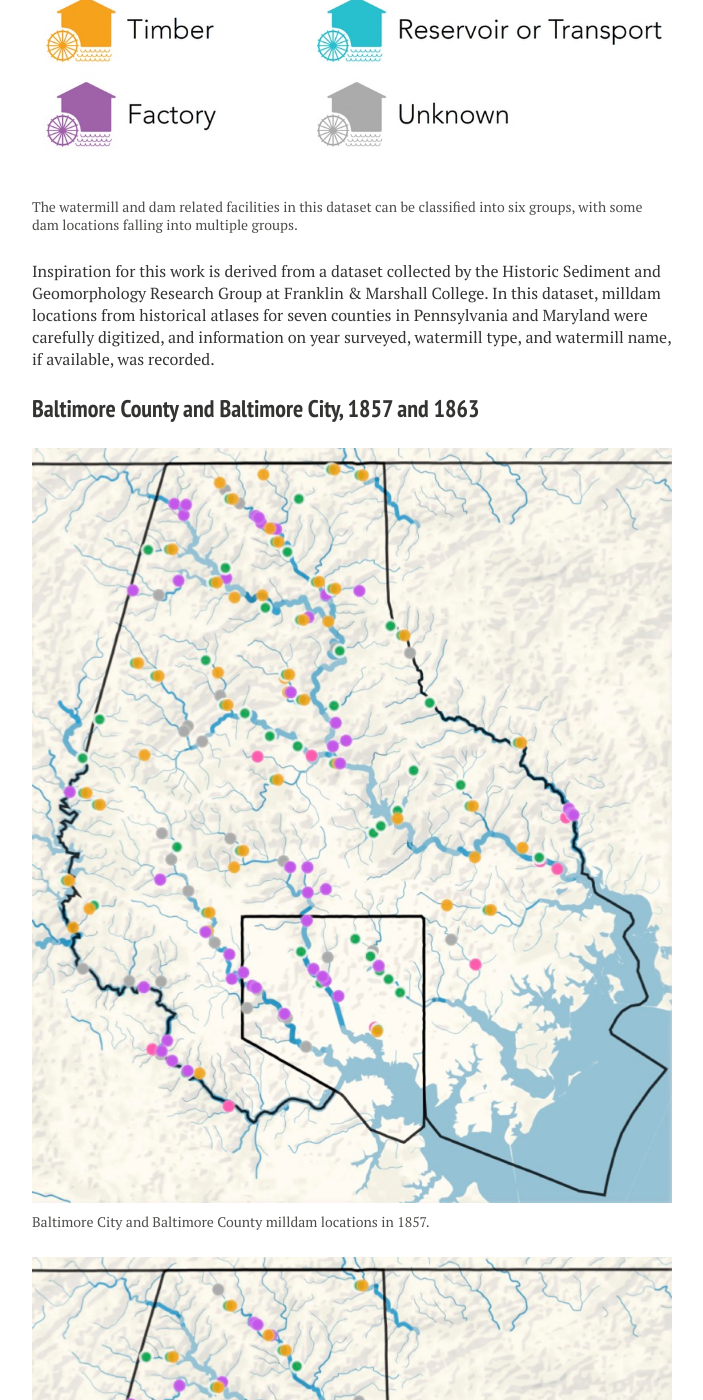
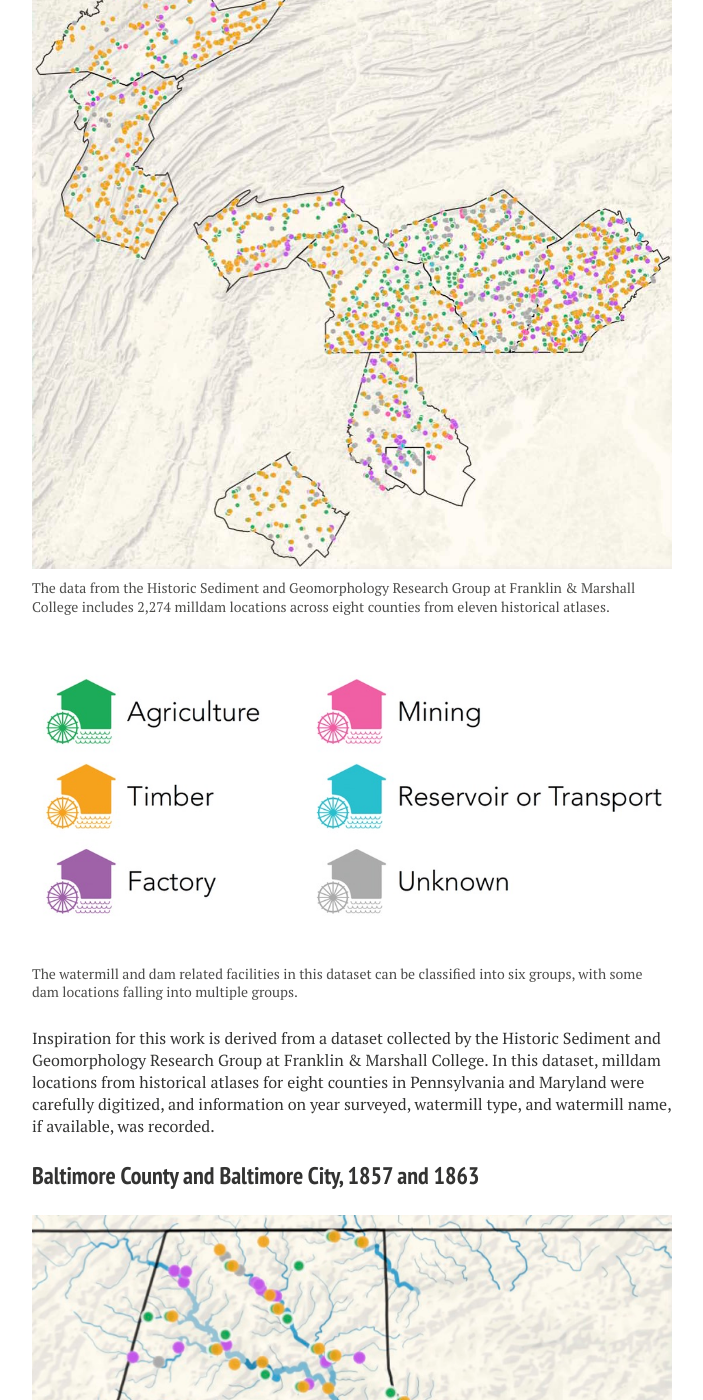
Before and after one commit to Joe-Robertson/aaronpdennis.github.io, a Jekyll site: the page built from _posts/2014-11-29-historic-watermills.md, in a window 1280 px wide and 1400 px high, scrolled down 583 px. Shown: the whole window, without its empty margins (288-991 px from the left). Built offline with Jekyll 4.4.1, drawn with Linux system fonts in a browser that asks for light colours; nearby versions of some CDN libraries; some of the changed text lies outside the part shown.

Commit message:
potter mills figures

```diff
--- a/_posts/2014-11-29-historic-watermills.md
+++ b/_posts/2014-11-29-historic-watermills.md
@@ -10,15 +10,21 @@
   credit:
   creditlink:
 ---
+The stream network of the Mid-Atlantic region saw the creation of thousands of watermills from the period of initial European settlement to as late as the early 20th century. These mills were used most commonly for grinding grain, as well as other mechanical processes such as sawing timber into lumber, hammering at iron forges, or manufacturing goods including paper and cotton. A watermill relied on a milldam and millrace to provide the hydrologic potential energy to turn a waterwheel. Processing ore, grain, or timber at the mill automated the otherwise difficult process of manually grinding or sawing and it allowed for the easier transport of goods to market. The prevalence and utility of watermills from the 1600’s to the early 1900’s suggests their importance to historic communities. The intent of this paper is to determine how the location and qualities of these watermills reflected and changed the region’s rural landscape at the time and explore the lasting impact of these mills on our modern landscape.
 
-The stream network of the Mid-Atlantic region saw the creation of thousands of watermills from the period of initial European settlement to as late as the early 20th century. These mills were used most commonly for grinding grain, as well as other mechanical processes such as sawing timber into lumber, hammering at iron forges, or manufacturing goods including paper and cotton. A watermill relied on a milldam and millrace to provide the hydrologic potential energy to turn a waterwheel. Processing ore, grain, or timber at the mill automated the otherwise difficult process of manually grinding or sawing and it allowed for the easier transport of goods to market. The prevalence and utility of watermills from the 1600’s to the early 1900’s suggests their importance to historic communities. The intent of this paper is to determine how the location and qualities of these watermills reflected and changed the region’s rural landscape at the time and explore the lasting impact of these mills on our modern landscape.
+### The Data
+
+<figure>
+	<a href="/historic-mills/"><img src="/images/mills/mills-overview.jpg"></a>
+	<figcaption>The data from the Historic Sediment and Geomorphology Research Group at Franklin & Marshall College includes 2,274 milldam locations across eight counties from eleven historical atlases.</figcaption>
+</figure>
 
 <figure>
 	<a href="/historic-mills/"><img src="/images/mills/mill-legend.jpg"></a>
 	<figcaption>The watermill and dam related facilities in this dataset can be classified into six groups, with some dam locations falling into multiple groups.</figcaption>
 </figure>
 
-Inspiration for this work is derived from a dataset collected by the Historic Sediment and Geomorphology Research Group at Franklin & Marshall College. In this dataset, milldam locations from historical atlases for seven counties in Pennsylvania and Maryland were carefully digitized, and information on year surveyed, watermill type, and watermill name, if available, was recorded.
+Inspiration for this work is derived from a dataset collected by the Historic Sediment and Geomorphology Research Group at Franklin & Marshall College. In this dataset, milldam locations from historical atlases for eight counties in Pennsylvania and Maryland were carefully digitized, and information on year surveyed, watermill type, and watermill name, if available, was recorded.
 
 ### Baltimore County and Baltimore City, 1857 and 1863
 <figure>
@@ -88,6 +94,12 @@
 	<figcaption>Centre County milldam locations in 1874.</figcaption>
 </figure>
 
+<figure>
+	<img src="/images/mills/potter-mills-atlas.jpg">
+	<iframe width="100%" height="500px" frameBorder="0" src="https://a.tiles.mapbox.com/v4/aarondennis.b20661ea.html?access_token=pk.eyJ1IjoiYWFyb25kZW5uaXMiLCJhIjoiem5LLURoYyJ9.T3tswGTI5ve8_wE-a02cMw"></iframe>
+	<figcaption>Above: Historical atlas map of Potter Mills with flour and saw mills labeled. Below: Location of mills in Potter Mills today.</figcaption>
+</figure>
+
 ### Analysis of Hydrologic Patterns
 <figure>
 	<img src="/images/mills/slope.png">
```
Also changed, not shown: images/mills/potter-mills-atlas.jpg (added), 1 other file.
